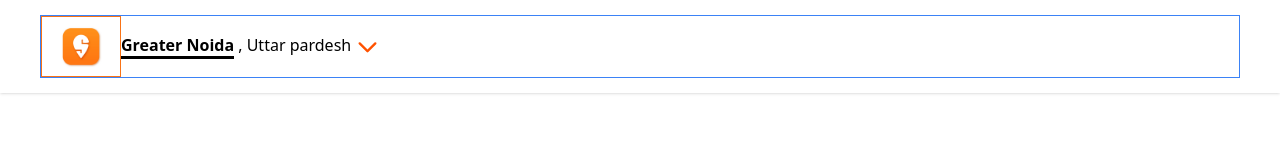
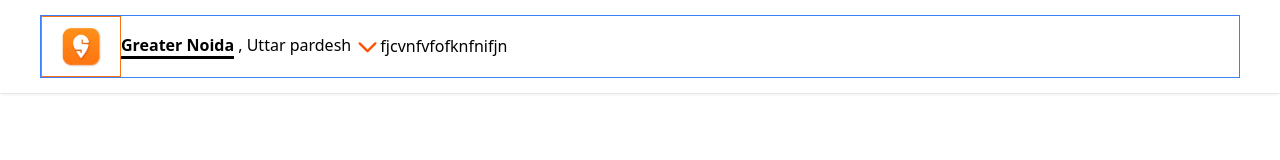
Before and after one commit to Ajaykapasiya/Swiggy-clone, a React (Create React App) app: page / in a window 1280 px wide. Shown: the top 160 px of the page. Built offline with nearby package versions, Linux system fonts and the light colour scheme.

Commit message:
learn react

```diff
--- a/src/components/Header.jsx
+++ b/src/components/Header.jsx
@@ -11,7 +11,9 @@ function Header() {
         <div className=''>
           <span className='font-bold border-b-[3px] border-[black]'>Greater Noida</span> , Uttar pardesh  <PiCaretDownBold fontSize={25} className='inline text- text-[#ff5200]' />
         </div>
-
+<div>
+  fjcvnfvfofknfnifjn
+</div>
       </div>
 
     </header>
```
